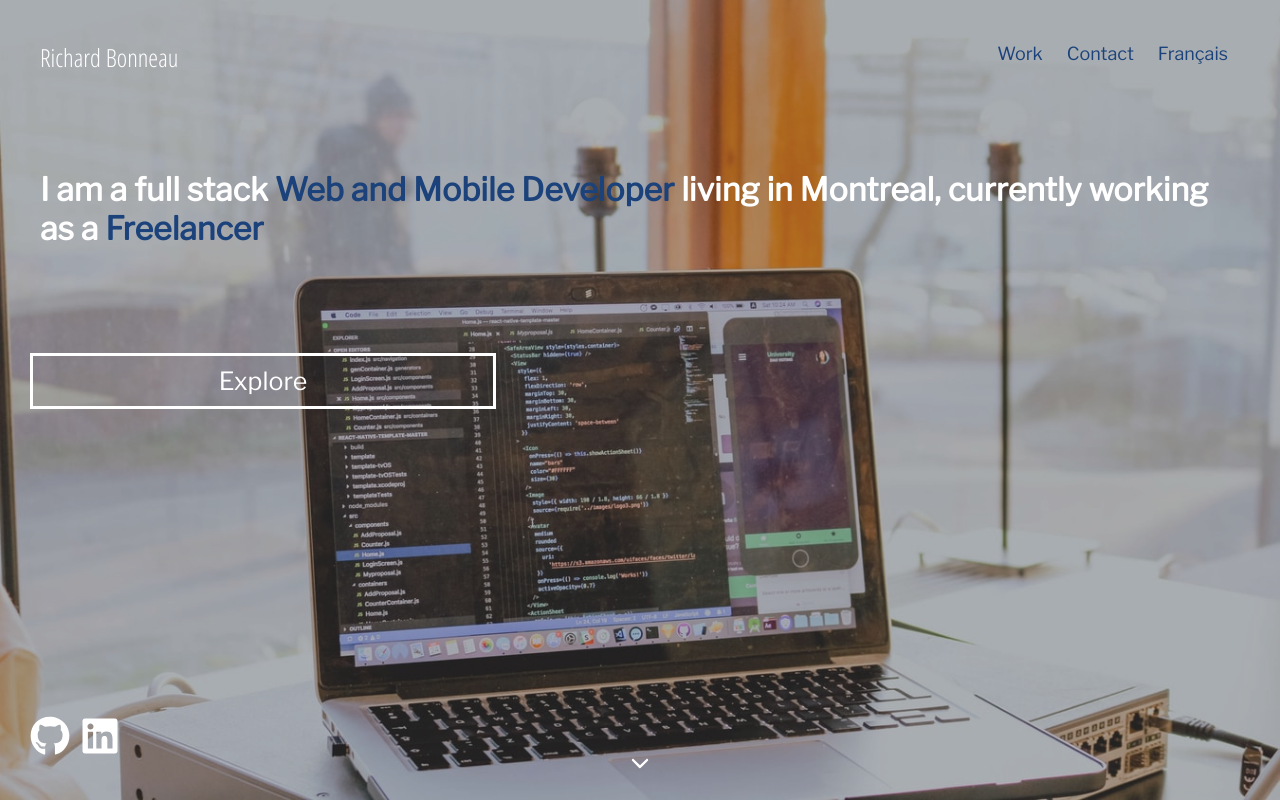
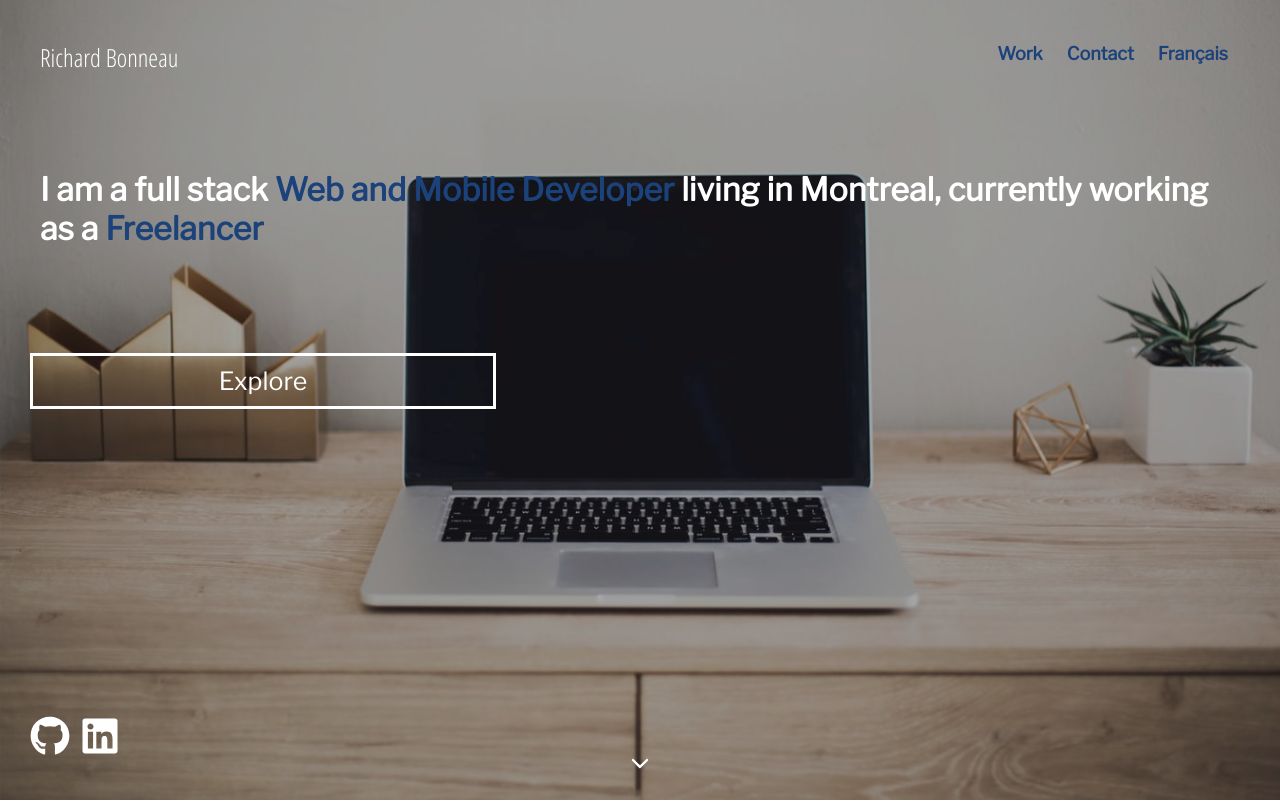
Before and after one commit to richardbonneau/portfolio, a React (Create React App) app: page / in a window 1280 px wide. Shown: the top 802 px of the page. Built offline with nearby package versions, Linux system fonts and the light colour scheme.

Commit message:
changed hero

```diff
--- a/src/App.css
+++ b/src/App.css
@@ -148,6 +148,7 @@ h3 {
   transition: all 1s;
   margin: 0 9px;
   font-size: 18px;
+  font-weight: 800;
 }
 .header-link:hover {
   color: white;
@@ -273,11 +274,11 @@ h3 {
 }
 .hero {
   height: 100vh;
-  background: url("/images/hero2.jpg");
+  background: url(/images/hero3.jpg);
   background-repeat: no-repeat;
   background-position: bottom;
   background-size: cover;
-  box-shadow: inset 0 0 0 1000px rgba(86, 86, 86, 0.35);
+  box-shadow: inset 0 0 0 1000px rgba(0, 0, 0, 0.35);
 }
 
 .App-link {
```
